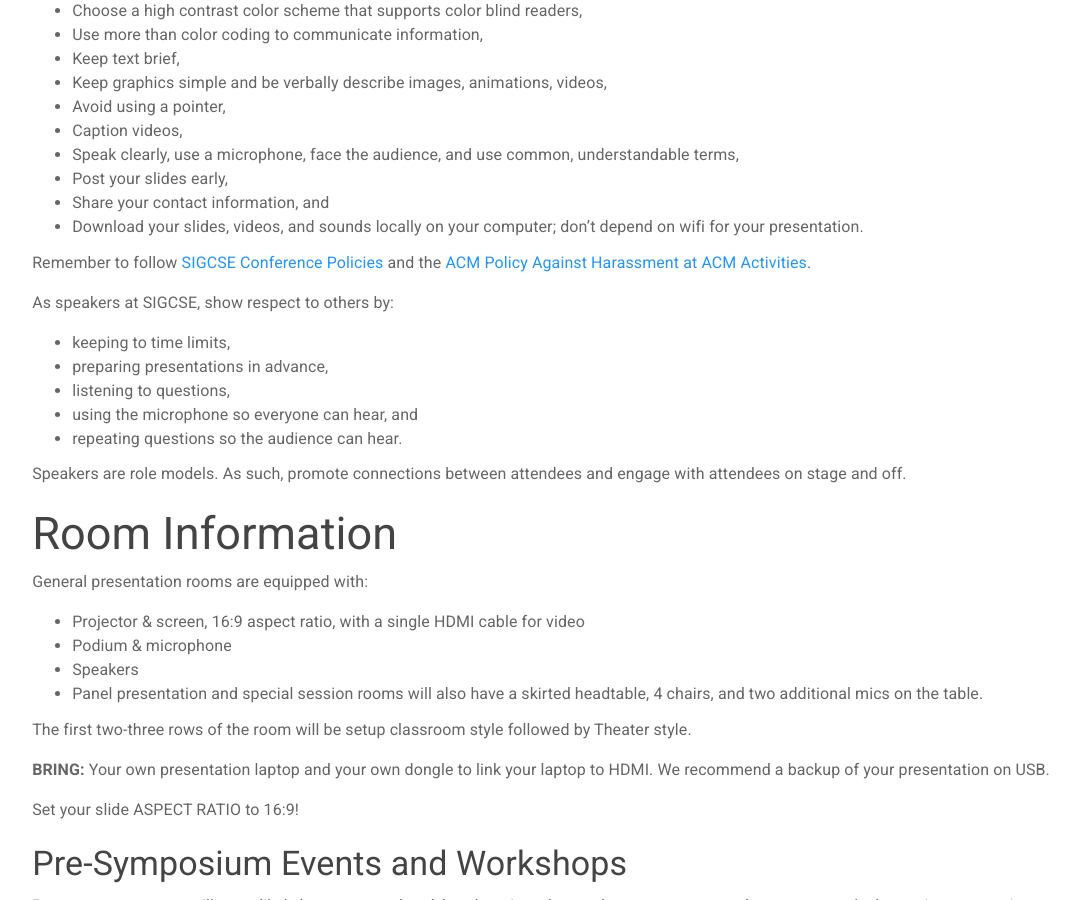
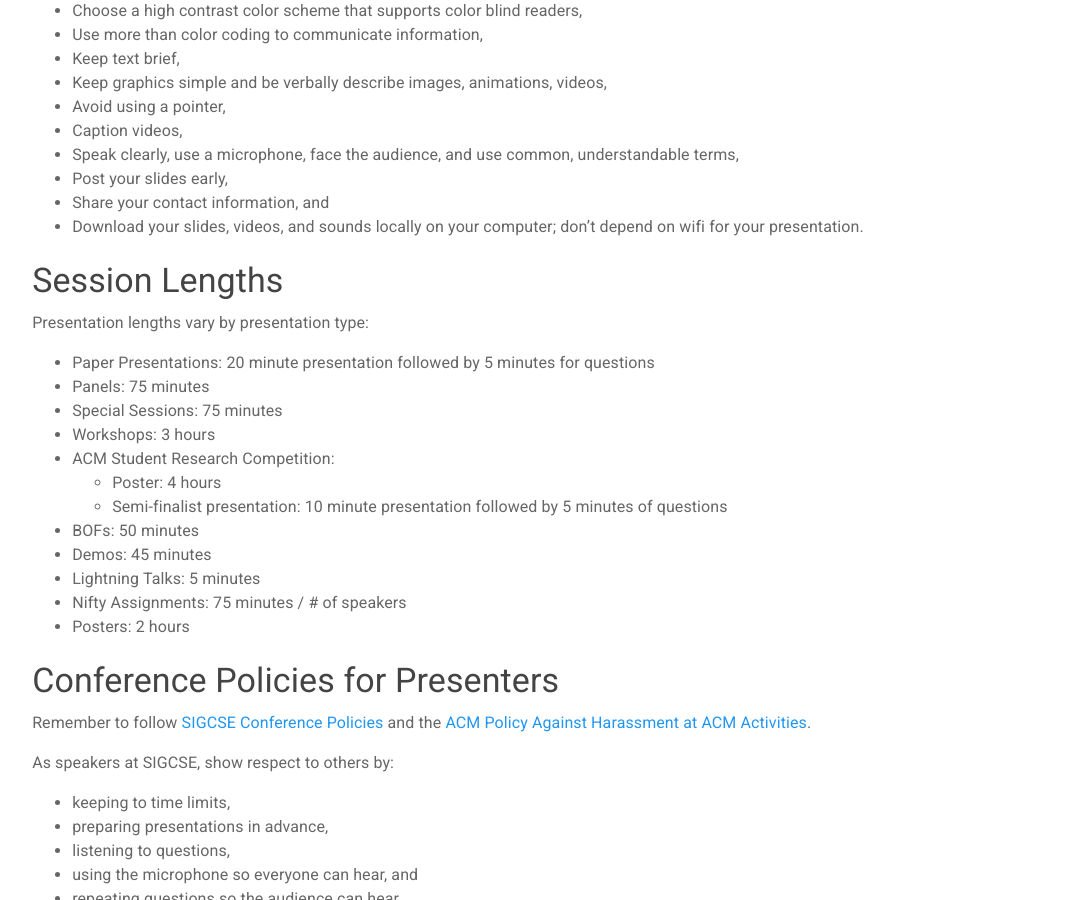
Before and after one commit to sheckman/sigcse2019, a Jekyll site: the page built from attendees/presenter.md, in a window 1280 px wide and 900 px high, scrolled down 328 px. Shown: the whole window, without its empty margins (77-1157 px from the left). Built offline with Jekyll 4.4.1, drawn with Linux system fonts in a browser that asks for light colours.

Commit message:
Adding event times to presenter info.

```diff
--- a/attendees/presenter.md
+++ b/attendees/presenter.md
@@ -17,6 +17,23 @@ Please follow the [SIGACCESS Guidelines](http://www.sigaccess.org/welcome-to-sig
 * Share your contact information, and
 * Download your slides, videos, and sounds locally on your computer; don't depend on wifi for your presentation.
 
+### Session Lengths
+Presentation lengths vary by presentation type:
+
+* Paper Presentations: 20 minute presentation followed by 5 minutes for questions
+* Panels: 75 minutes
+* Special Sessions: 75 minutes
+* Workshops: 3 hours
+* ACM Student Research Competition:
+    * Poster: 4 hours
+	* Semi-finalist presentation: 10 minute presentation followed by 5 minutes of questions
+* BOFs: 50 minutes
+* Demos: 45 minutes
+* Lightning Talks: 5 minutes
+* Nifty Assignments: 75 minutes / # of speakers
+* Posters: 2 hours
+
+### Conference Policies for Presenters
 
 Remember to follow [SIGCSE Conference Policies](https://sigcse2019.sigcse.org/policies.html) and the [ACM Policy Against Harassment at ACM Activities](https://www.acm.org/about-acm/policy-against-harassment).
 
```
